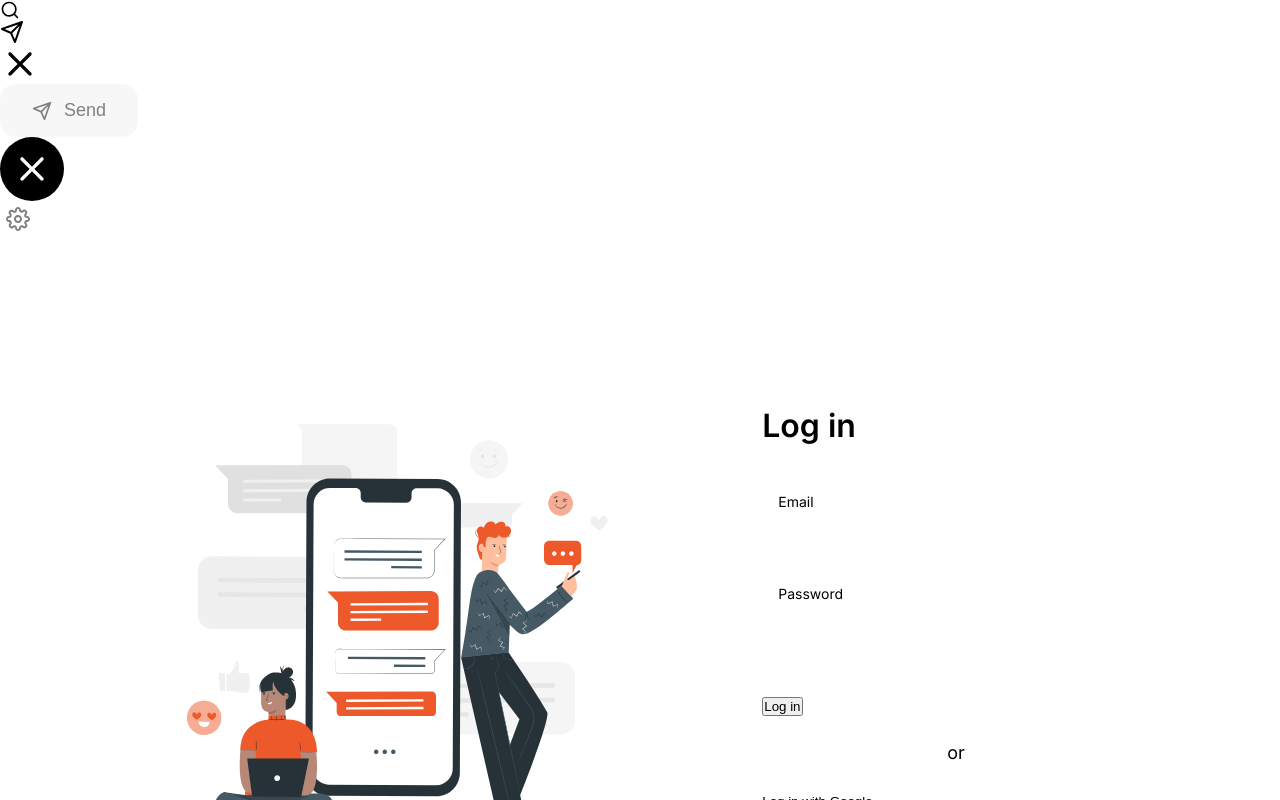
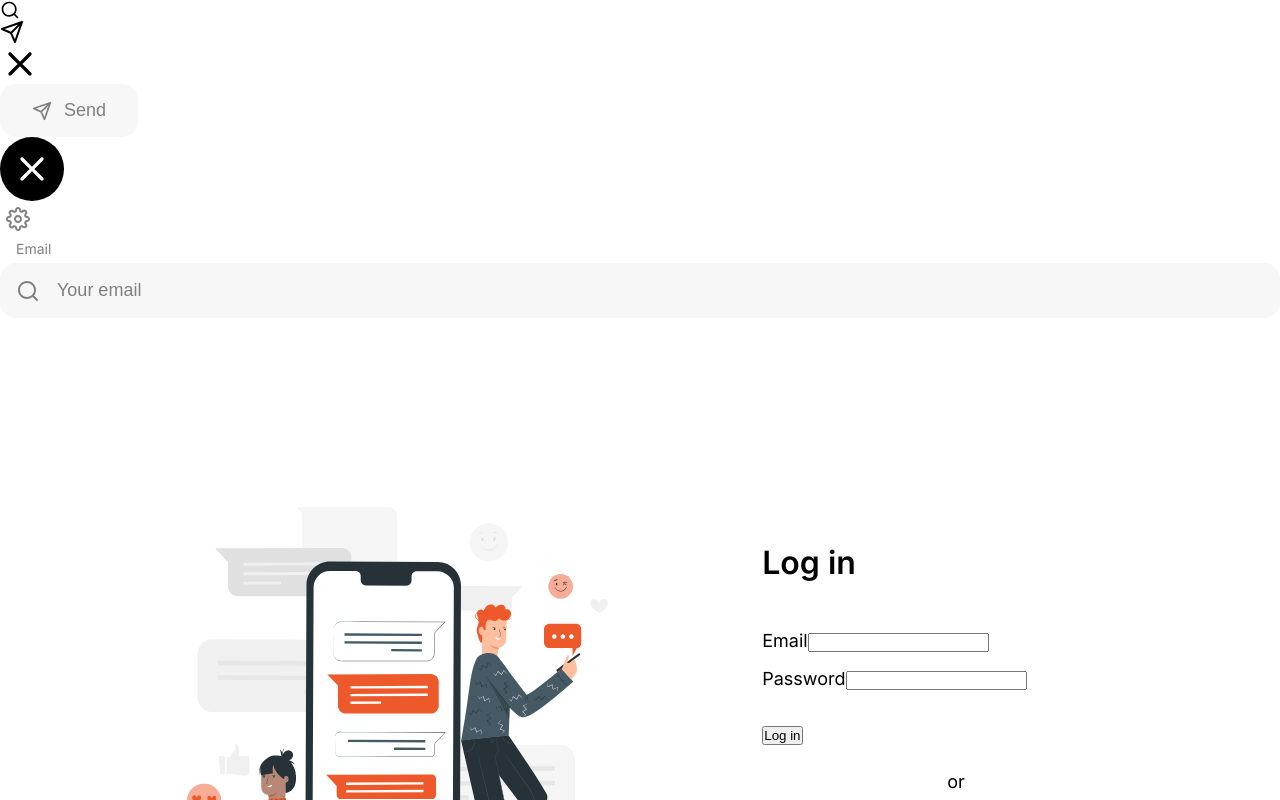
Before and after one commit to nelrnd/chat-app, a React (Create React App) app: page /login in a window 1280 px wide. Shown: the top 800 px of the page. Built offline with nearby package versions, Linux system fonts and the light colour scheme; no server answers; the HTML template or start-up script is replaced by a standard one.

Commit message:
Create and style TextInput component

```diff
--- a/src/App.css
+++ b/src/App.css
@@ -40,131 +40,6 @@ h3 {
 .small {
   font-size: 0.875rem;
   line-height: 130%;
-}
-
-/* Input field style */
-
-input {
-  display: block;
-  width: 100%;
-  font-size: 1.125rem;
-  padding: 16px;
-  border-radius: 8px;
-  transition: all 0.2s ease-in-out;
-}
-
-input::placeholder {
-  color: var(--dark-50);
-  opacity: 1;
-}
-
-input.outline {
-  border: solid 2px var(--dark-20);
-}
-
-input.outline:focus {
-  border-color: var(--primary);
-  outline: none;
-}
-
-input.filled {
-  background-color: var(--dark-20);
-  border: none;
-  outline: 2px solid transparent;
-}
-
-input.filled:focus {
-  outline-color: var(--dark-20);
-  background-color: transparent;
-  box-shadow: var(--shadow);
-}
-
-/* Label style */
-
-label {
-  display: block;
-  color: var(--dark-70);
-  font-size: 0.875rem;
-  margin-left: 1rem;
-  margin-bottom: 6px;
-}
-
-/* Basic button style */
-/*
-button,
-.button {
-  font-size: 1.125rem;
-  color: white;
-  background-color: var(--dark-100);
-  padding: 16px 32px;
-  margin: 0;
-  border: none;
-  border-radius: 8px;
-  cursor: pointer;
-
-  width: fit-content;
-  display: flex;
-  justify-content: center;
-  align-items: center;
-  gap: 12px;
-
-  transition: all 0.2s ease-in-out;
-}
-
-button.small,
-.button.small {
-  padding: 12px 24px;
-  font-size: 1.125rem;
-}
-
-button:hover,
-.button:hover {
-  filter: brightness(90%);
-}
-
-button:disabled {
-  opacity: 0.5;
-  pointer-events: none;
-}
-
-button.primary,
-.button.primary {
-  color: white;
-  background-color: var(--primary);
-}
-
-button.secondary,
-.button.secondary {
-  color: var(--dark-100);
-  background-color: transparent;
-  border: solid 1px var(--dark-20);
-}
-
-button.full-width,
-.button.full-width {
-  width: 100%;
-}
-*/
-.icon-btn {
-  color: var(--dark-50);
-  padding: 8px;
-  background-color: transparent;
-  border-radius: 1000px;
-
-  display: grid;
-  place-content: center;
-  width: fit-content;
-
-  cursor: pointer;
-}
-
-.icon-btn:hover {
-  background-color: var(--dark-20);
-}
-
-.icon-btn > svg {
-  width: 20px;
-  height: 20px;
 }
 
 .google-btn {
--- a/src/components/ComponentDisplay.js
+++ b/src/components/ComponentDisplay.js
@@ -1,5 +1,6 @@
 import Button from './Button/Button';
 import Icon from './Icon/Icon';
+import TextInput from './TextInput/TextInput';
 
 import IconButton from './IconButton/IconButton';
 
@@ -18,6 +19,13 @@ const ComponentsDisplay = () => {
       <IconButton name="close" type="primary" size="large" />
 
       <IconButton name="settings" />
+
+      <TextInput
+        label="Email"
+        icon="search"
+        id="email"
+        placeholder="Your email"
+      />
     </div>
   );
 };
--- /dev/null
+++ b/src/components/TextInput/TextInput.css
@@ -0,0 +1,47 @@
+.TextInput {
+  position: relative;
+}
+
+.TextInput > label {
+  display: inline-block;
+  font-size: 14px;
+  color: var(--grey);
+  margin-left: 16px;
+  margin-bottom: 6px;
+}
+
+.TextInput > input {
+  display: block;
+  width: 100%;
+  font-size: 18px;
+  background-color: var(--ghost);
+  border: solid 1px transparent;
+  border-radius: 16px;
+  padding: 16px;
+  margin-bottom: 2px;
+
+  outline: solid 2px transparent;
+  transition: all 0.2s ease-in-out;
+}
+
+.TextInput > input::placeholder {
+  color: var(--grey);
+  opacity: 1;
+}
+
+.TextInput > input:focus {
+  background-color: white;
+  outline-color: var(--primary);
+}
+
+.TextInput > .Icon {
+  color: var(--grey);
+  position: absolute;
+  left: 16px;
+  bottom: 15px;
+  pointer-events: none;
+}
+
+.TextInput > input.withIcon {
+  padding-left: 56px;
+}
--- /dev/null
+++ b/src/components/TextInput/TextInput.js
@@ -0,0 +1,27 @@
+import Icon from '../Icon/Icon';
+import './TextInput.css';
+
+const TextInput = ({ label, icon, id, placeholder, value, handleChange }) => {
+  return (
+    <div className="TextInput">
+      {label && (
+        <label htmlFor={id} className="TextInput_label">
+          {label}
+        </label>
+      )}
+
+      {icon && <Icon name={icon} />}
+
+      <input
+        type="text"
+        id={id}
+        placeholder={placeholder}
+        value={value}
+        onChange={handleChange}
+        className={icon ? 'withIcon' : ''}
+      />
+    </div>
+  );
+};
+
+export default TextInput;
```
